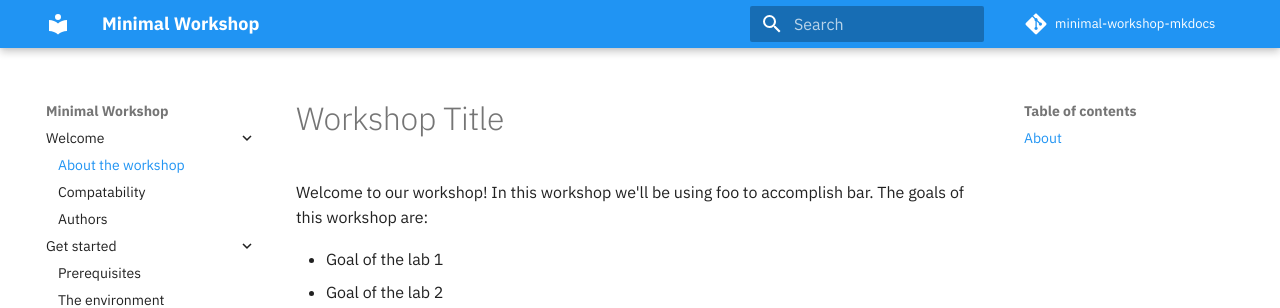
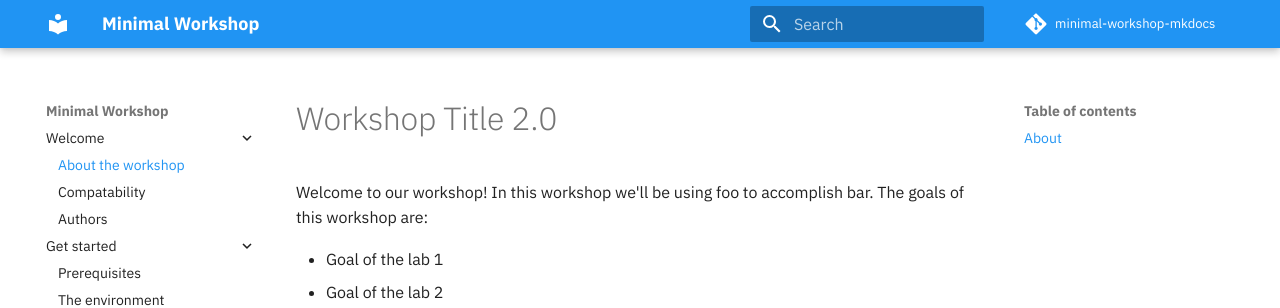
Before and after one commit to stevemar/minimal-workshop-mkdocs, an MkDocs documentation site: the page built from docs/index.md, in a window 1280 px wide and 1058 px high. Shown: the top 308 px of the window. Built offline with MkDocs 1.6.1 and Material for MkDocs 9.7.7, drawn with Linux system fonts in a browser that asks for light colours; comment, search, counter and statistics services are not loaded; the version menu is left out.

Commit message:
add version 2.0

```diff
--- a/docs/index.md
+++ b/docs/index.md
@@ -1,4 +1,4 @@
-# Workshop Title
+# Workshop Title 2.0
 
 Welcome to our workshop! In this workshop we'll be using foo to accomplish bar. The goals of this workshop are:
 
```
